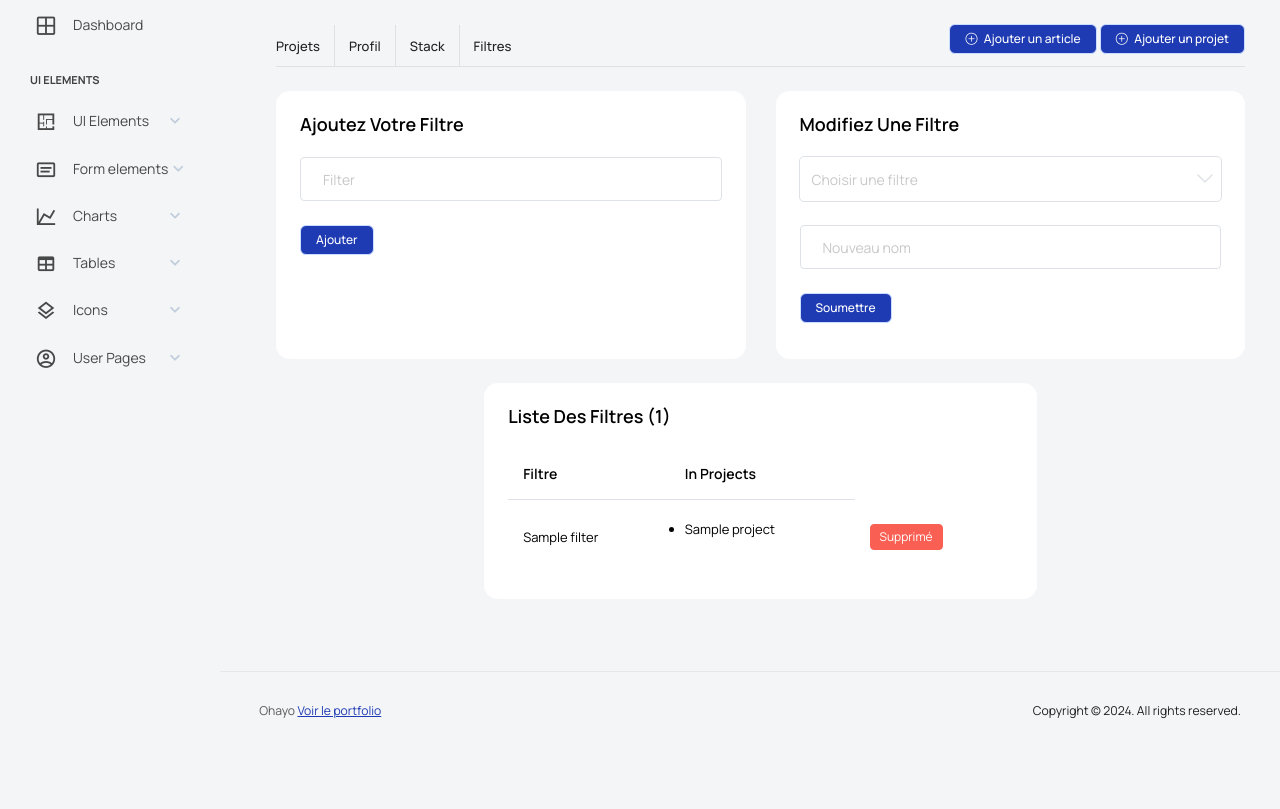
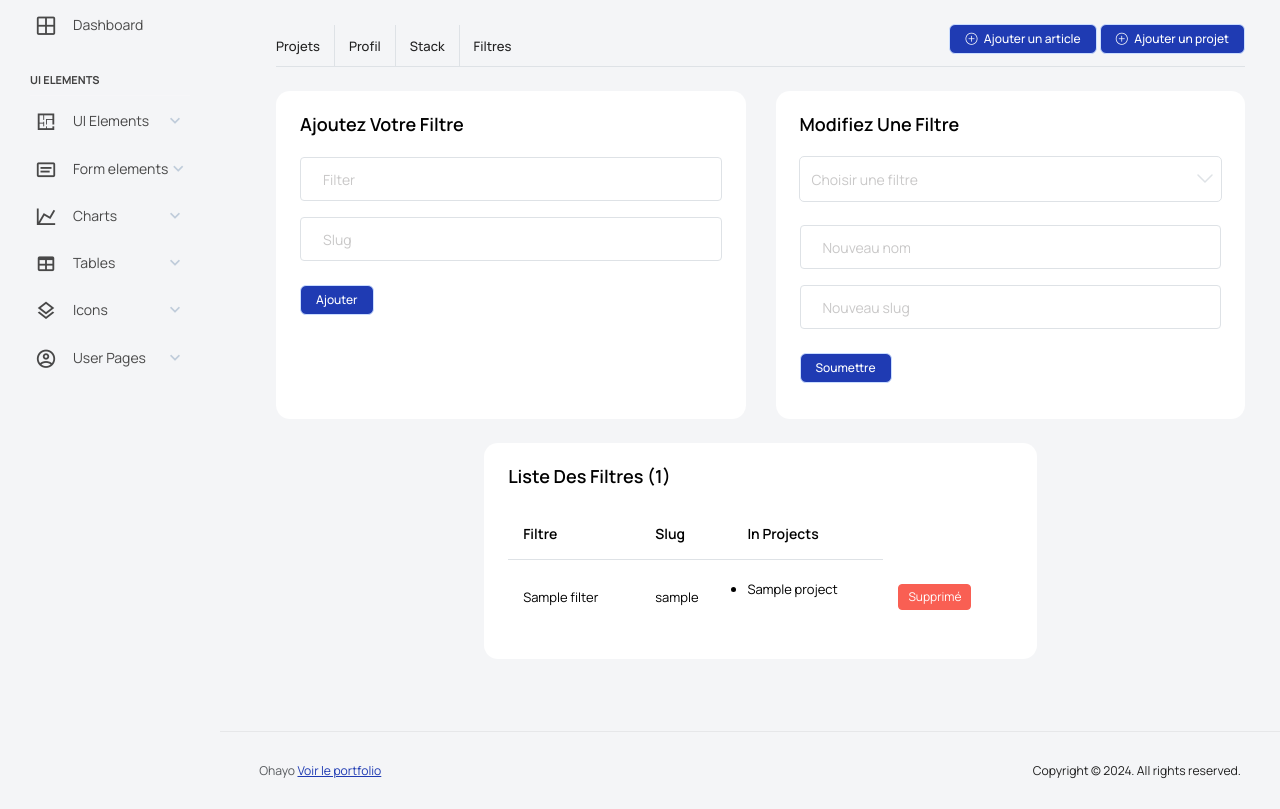
Before and after one commit to roslove44/rostand-migan, a Symfony app: template templates/admin/dashboard/filter.html.twig in a window 1280 px wide. Shown: the part 97-906 px from the top of the page. Before the commit the page ends 816 px from the top, so only its background shows below. Run offline with Twig, Linux system fonts and the light colour scheme; the template is opened without the code that fills it: most values are stand-ins (such as "Sample title", 1, 10 or a date in 2020); style sheets or scripts are compiled from the project's sources; some libraries are stand-ins or nearby versions.

Commit message:
Add Slug to Filter

```diff
--- a/templates/admin/dashboard/filter.html.twig
+++ b/templates/admin/dashboard/filter.html.twig
@@ -20,6 +20,8 @@
                                             <div class="form-group">
                                                 <input type="text" class="form-control" id="addFilter" name="addFilter"
                                                     placeholder="Filter" required>
+                                                <input type="text" class="form-control mt-3" id="slug" name="slug"
+                                                    placeholder="Slug" required>
                                             </div>
                                             <button type="submit" class="btn btn-primary text-white">Ajouter</button>
                                         </form>
@@ -46,6 +48,8 @@
                                             <div class="form-group">
                                                 <input type="text" class="form-control" name="newName"
                                                     placeholder="Nouveau nom" required>
+                                                <input type="text" class="form-control mt-3" name="newSlug"
+                                                    placeholder="Nouveau slug" required>
                                             </div>
                                             <button type="submit"
                                                 class="btn btn-primary me-2 text-white">Soumettre</button>
@@ -64,6 +68,7 @@
                                                 <thead>
                                                     <tr>
                                                         <th>Filtre</th>
+                                                        <th>Slug</th>
                                                         <th colspan="2">In Projects</th>
                                                     </tr>
                                                 </thead>
@@ -76,6 +81,7 @@
                                                     {% for filter in filters %}
                                                     <tr>
                                                         <td>{{filter.name}}</td>
+                                                        <td>{{filter.slug}}</td>
                                                         <td colspan="2" style="text-wrap: pretty;">
                                                             {% if filter.projects|length == 0 %}
                                                             Aucun projet affecté.
```
Also changed, not shown: src/Controller/Admin/FilterController.php (+15 -5 lines), src/Entity/Filter.php (+15 -0 lines).
